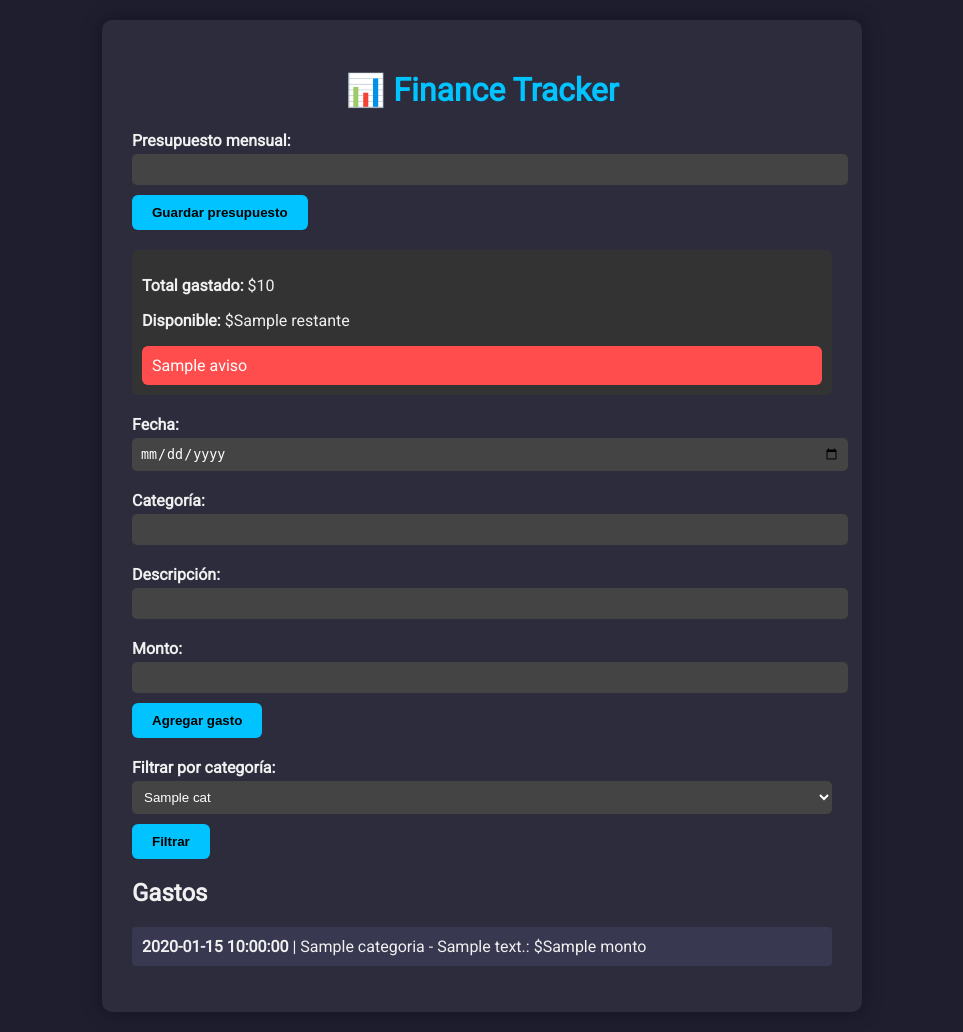
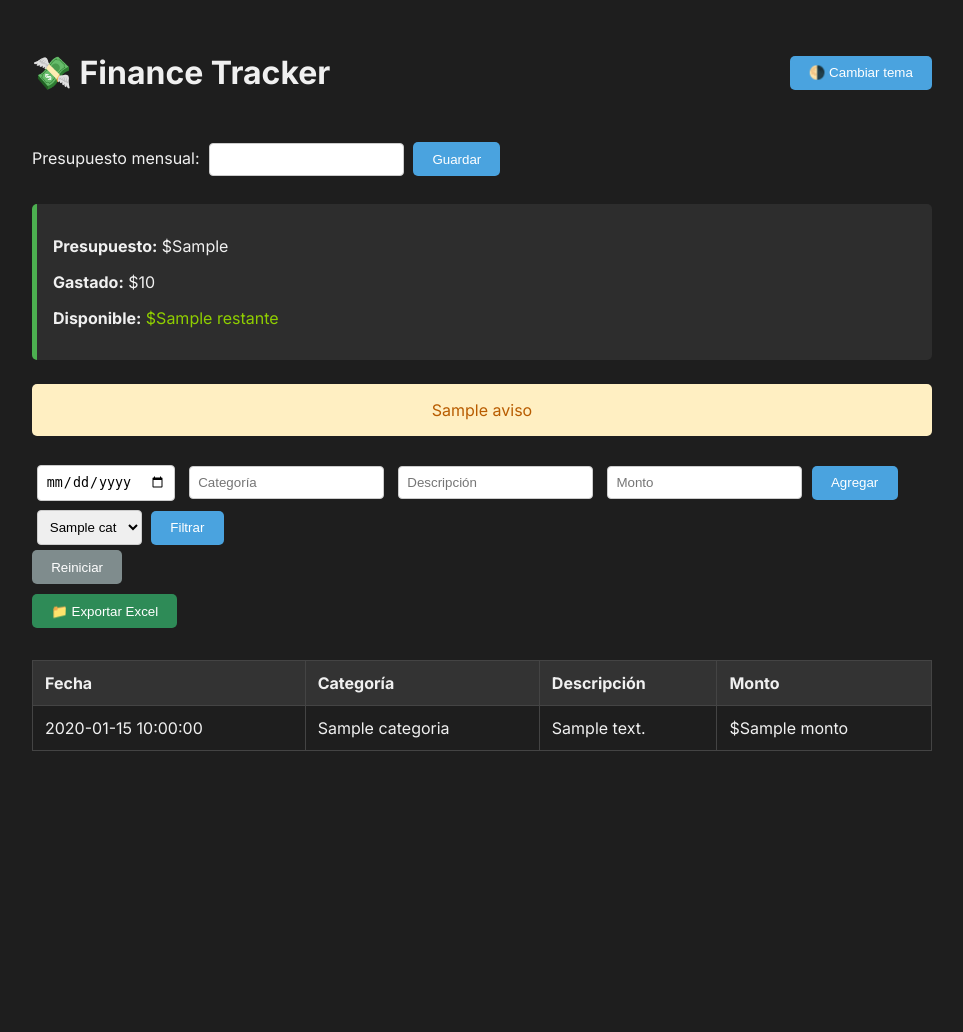
Before and after one commit to Trenyu/finance-tracker, a Flask app: template templates/index.html in a window 1280 px wide. Shown: the whole page, without its empty margins (158-1121 px from the left). After the commit the page ends 751 px from the top, so only its background shows below. Run offline with Flask 3, Linux system fonts and the light colour scheme; the template is opened without the code that fills it: most values are stand-ins (such as "Sample title", 1, 10 or a date in 2020).

Commit message:
💄 Mejora visual y limpieza de la UI

```diff
--- a/static/style.css
+++ b/static/style.css
@@ -1,85 +1,130 @@
 body {
+  font-family: 'Inter', sans-serif;
   margin: 0;
-  font-family: 'Roboto', sans-serif;
-  background-color: #1e1e2f;
+  background-color: #1e1e1e;
   color: #f0f0f0;
-  display: flex;
-  justify-content: center;
-  padding: 20px;
+}
+
+body.light {
+  background-color: #f7f7f7;
+  color: #1e1e1e;
 }
 
 .container {
-  width: 100%;
-  max-width: 700px;
-  background-color: #2c2c3c;
-  padding: 30px;
-  border-radius: 10px;
-  box-shadow: 0 0 20px rgba(0,0,0,0.4);
+  max-width: 900px;
+  margin: auto;
+  padding: 2rem;
 }
 
-h1 {
-  text-align: center;
-  color: #00c3ff;
+header {
+  display: flex;
+  justify-content: space-between;
+  align-items: center;
 }
 
-.form {
-  margin-bottom: 20px;
+button {
+  background-color: #4aa3df;
+  color: white;
+  border: none;
+  padding: 0.6rem 1.2rem;
+  border-radius: 5px;
+  cursor: pointer;
 }
 
-.form label {
-  display: block;
-  margin: 10px 0 4px;
+button:hover {
+  background-color: #3498db;
+}
+
+input, select {
+  padding: 0.5rem;
+  margin: 0.3rem;
+  border-radius: 4px;
+  border: 1px solid #ccc;
+}
+
+.presupuesto-form,
+.formulario {
+  margin-top: 1.5rem;
+}
+
+.resumen {
+  margin: 1.5rem 0;
+  padding: 1rem;
+  background: #2d2d2d;
+  border-left: 5px solid #4caf50;
+  border-radius: 5px;
+}
+
+.resumen-negativo {
+  background: #3d1f1f;
+  border-left: 5px solid #e74c3c;
+}
+
+.positivo {
+  color: #8fce00;
+}
+
+.peligro {
+  color: #f1c40f;
+}
+
+.negativo {
+  color: #ff4d4d;
   font-weight: bold;
 }
 
-.form input,
-.form select {
-  width: 100%;
-  padding: 8px;
-  border: none;
+.aviso-suave {
+  margin-top: 1rem;
+  background-color: #ffefc2;
+  color: #b85c00;
+  padding: 1rem;
   border-radius: 5px;
-  margin-bottom: 10px;
-  background-color: #444;
-  color: #fff;
+  text-align: center;
 }
 
-button {
-  background-color: #00c3ff;
-  color: #000;
-  padding: 10px 20px;
-  border: none;
-  border-radius: 6px;
-  cursor: pointer;
-  font-weight: bold;
+table {
+  width: 100%;
+  border-collapse: collapse;
+  margin-top: 2rem;
 }
 
-button:hover {
-  background-color: #00a0cc;
+th, td {
+  border: 1px solid #444;
+  padding: 0.75rem;
+  text-align: left;
 }
 
-.resumen {
-  margin: 20px 0;
-  padding: 10px;
+th {
   background-color: #333;
-  border-radius: 6px;
 }
 
-.alerta {
-  background-color: #ff4d4d;
-  padding: 10px;
-  color: white;
-  margin-top: 10px;
-  border-radius: 6px;
+tr:nth-child(even) {
+  background-color: #2b2b2b;
 }
 
-.gastos ul {
-  list-style: none;
-  padding: 0;
+.boton-exportar {
+  margin-top: 10px;
+  background-color: #2e8b57;
 }
 
-.gastos li {
-  background-color: #383850;
-  padding: 10px;
-  border-radius: 4px;
-  margin-bottom: 5px;
+button.red {
+  background-color: #7f8c8d;
 }
+
+body.light .resumen {
+  background: #e0f7fa;
+  border-left-color: #2ecc71;
+}
+
+body.light .resumen-negativo {
+  background: #fdecea;
+  border-left-color: #e74c3c;
+}
+
+body.light table th {
+  background-color: #dfe6e9;
+}
+
+body.light tr:nth-child(even) {
+  background-color: #f0f0f0;
+}
--- a/templates/index.html
+++ b/templates/index.html
@@ -4,40 +4,48 @@
     <meta charset="UTF-8">
     <title>Finance Tracker</title>
     <link rel="stylesheet" href="{{ url_for('static', filename='style.css') }}">
-  <link href="https://fonts.googleapis.com/css2?family=Roboto&display=swap" rel="stylesheet">
+    <link href="https://fonts.googleapis.com/css2?family=Inter:wght@400;700&display=swap" rel="stylesheet">
 </head>
 <body>
     <div class="container">
-    <h1>📊 Finance Tracker</h1>
+        <header>
+            <h1>💸 Finance Tracker</h1>
+            <button onclick="toggleTheme()">🌗 Cambiar tema</button>
+        </header>
 
-    <form action="/presupuesto" method="post" class="form">
-      <label>Presupuesto mensual:</label>
-      <input type="number" name="presupuesto" min="0" value="{{ presupuesto_maximo or '' }}" required>
-      <button type="submit">Guardar presupuesto</button>
+        <section class="presupuesto-form">
+            <form action="/presupuesto" method="post">
+                <label>Presupuesto mensual:
+                    <input type="number" name="presupuesto" value="{{ presupuesto or '' }}" min="0" required>
+                </label>
+                <button type="submit">Guardar</button>
+            </form>
+        </section>
+
+        <section class="resumen {% if restante is not none and restante < 0 %}resumen-negativo{% endif %}">
+            <p><strong>Presupuesto:</strong> ${{ presupuesto_maximo or 0 }}</p>
+            <p><strong>Gastado:</strong> ${{ total }}</p>
+            <p><strong>Disponible:</strong>
+                <span class="{% if restante < 0 %}negativo{% elif restante < 100 %}peligro{% else %}positivo{% endif %}">
+                    ${{ restante }}
+                </span>
+            </p>
+        </section>
+
+        {% if aviso %}
+            <div class="aviso-suave">{{ aviso }}</div>
+        {% endif %}
+
+        <section class="formulario">
+            <form action="/agregar" method="post">
+                <input type="date" name="fecha" required>
+                <input type="text" name="categoria" placeholder="Categoría" required>
+                <input type="text" name="descripcion" placeholder="Descripción" required>
+                <input type="number" name="monto" step="0.01" placeholder="Monto" required>
+                <button type="submit">Agregar</button>
             </form>
 
-    <div class="resumen">
-      <p><strong>Total gastado:</strong> ${{ total }}</p>
-      <p><strong>Disponible:</strong> ${{ restante }}</p>
-      {% if aviso %}
-      <div class="alerta">{{ aviso }}</div>
-      {% endif %}
-    </div>
-
-    <form action="/agregar" method="post" class="form">
-      <label>Fecha:</label>
-      <input type="date" name="fecha" required>
-      <label>Categoría:</label>
-      <input type="text" name="categoria" required>
-      <label>Descripción:</label>
-      <input type="text" name="descripcion" required>
-      <label>Monto:</label>
-      <input type="number" step="0.01" name="monto" required>
-      <button type="submit">Agregar gasto</button>
-    </form>
-
-    <form action="/filtrar" method="post" class="form">
-      <label>Filtrar por categoría:</label>
+            <form action="/filtrar" method="post">
                 <select name="categoria">
                     {% for cat in categorias %}
                     <option value="{{ cat }}">{{ cat }}</option>
@@ -46,14 +54,45 @@
                 <button type="submit">Filtrar</button>
             </form>
 
-    <div class="gastos">
-      <h2>Gastos</h2>
-      <ul>
-        {% for g in gastos %}
-        <li><strong>{{ g.fecha }}</strong> | {{ g.categoria }} - {{ g.descripcion }}: ${{ g.monto }}</li>
+            <form action="/reiniciar" method="post" onsubmit="return confirm('¿Estás seguro de que querés borrar todos los gastos?');">
+                <button type="submit" class="red">Reiniciar</button>
+            </form>
+
+            <a href="/exportar"><button class="boton-exportar">📁 Exportar Excel</button></a>
+        </section>
+
+        <table>
+            <thead>
+                <tr>
+                    <th>Fecha</th>
+                    <th>Categoría</th>
+                    <th>Descripción</th>
+                    <th>Monto</th>
+                </tr>
+            </thead>
+            <tbody>
+                {% for gasto in gastos %}
+                <tr>
+                    <td>{{ gasto.Fecha }}</td>
+                    <td>{{ gasto.Categoria }}</td>
+                    <td>{{ gasto.Descripcion }}</td>
+                    <td>${{ gasto.Monto }}</td>
+                </tr>
                 {% endfor %}
-      </ul>
+            </tbody>
+        </table>
     </div>
-  </div>
+
+    <script>
+        function toggleTheme() {
+            document.body.classList.toggle("light");
+            localStorage.setItem("theme", document.body.classList.contains("light") ? "light" : "dark");
+        }
+        window.onload = () => {
+            if (localStorage.getItem("theme") === "light") {
+                document.body.classList.add("light");
+            }
+        };
+    </script>
 </body>
 </html>
```
Lines whose indentation alone changed are shown as unchanged.
